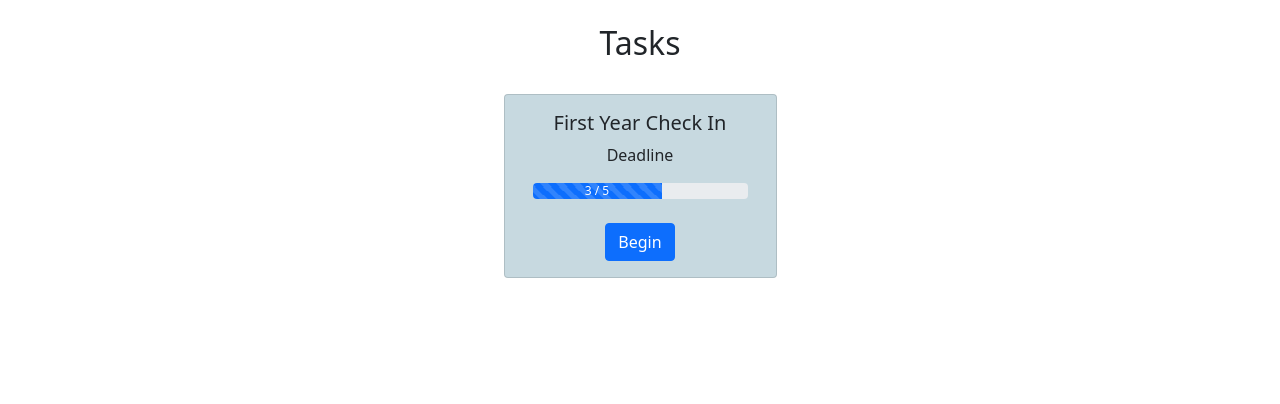
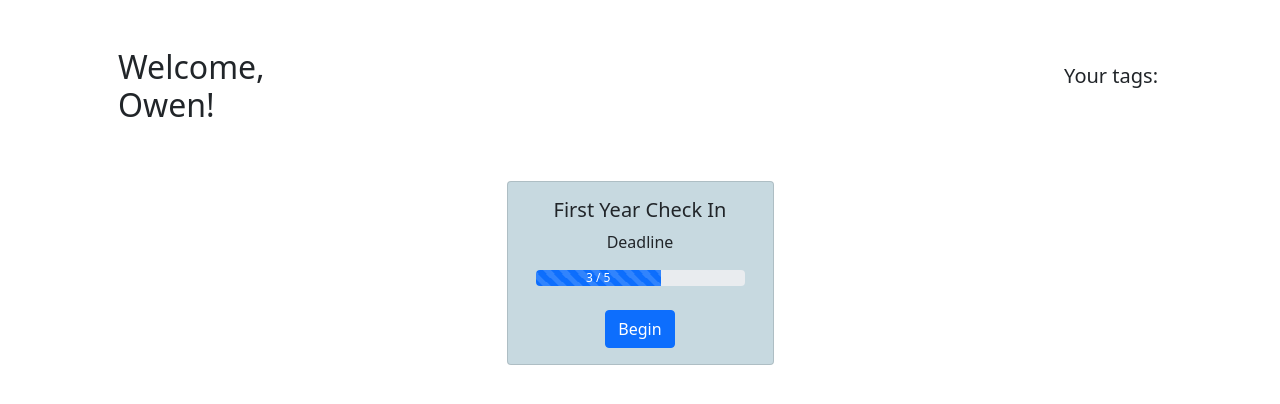
Before and after one commit to atakanerefe/International-Colby-Copy, a Flask app: page /task in a window 1280 px wide. Shown: the part 112-516 px from the top of the page. Run offline with Flask 3, Linux system fonts and the light colour scheme; a user stored in the database is signed in; data that the repository does not hold is empty.

Commit message:
setup for dynamic loading tags complete
code has been added to dynamically populate the list of tags for a student using the student DashboardTags.js file and updates to task.html and view.py

after this, I need to add sample tags to the database in order for something to populate

```diff
--- /dev/null
+++ b/website/static/studentDashboardTags.js
@@ -0,0 +1,35 @@
+document.addEventListener("DOMContentLoaded", () => {
+    // Call the function when the page loads
+    const studentName = document.getElementById('tagsContainer').getAttribute('studentName');
+    fetchTagsForStudent(studentName); // or any student's name dynamically
+});
+
+// This function fetches the tags for a student
+function fetchTagsForStudent(studentName) {
+    console.log("we're in :D ")
+
+    fetch(`/get_tags_for_student?student=${studentName}`)
+        .then(response => response.json())
+        .then(data => {
+            const tags = data.tags;
+            console.log("tags: ", tags)
+
+            // Clear previous tags
+            const tagsContainer = document.getElementById('tagsContainer');
+            tagsContainer.innerHTML = '';
+
+            // Dynamically create and append the tags as <span> elements
+            tags.forEach(tag => {
+                const tagElement = document.createElement('span');
+                tagElement.classList.add('badge', tag.html_class, 'm-1');
+                tagElement.textContent = tag.name;
+
+                // Append the tag element to the container
+                tagsContainer.appendChild(tagElement);
+            });
+
+        })
+        .catch(error => {
+            console.error('Error fetching student progress:', error);
+        });
+}
--- a/website/templates/task.html
+++ b/website/templates/task.html
@@ -10,11 +10,35 @@
     {% include 'navbar.html' %}
 
     <content class="container row mx-auto mt-4">
-        <h5 class="text-center h2 pb-4">Tasks</h5>
+        <content class="container row mx-auto mt-4">
+            <!-- creating a tag label for student view that should be uneditable -->
+            <h5 class="col-lg-3 text-start h2 pb-4">Welcome, {{ student.name }}!</h5>
+            <!-- <div class="m-auto col-lg-3 text-center card" style="background: #C7D9E0;"> -->
+            <div class="col-lg-3 text-end card-body" id="label-tag">
+                <!-- Card title on the left -->
+                <h5 class="card-title mb-0">Your tags:</h5>
 
+                <!-- Tags piled to the right -->
+                <div class="d-flex gap-2 flex-wrap justify-content-end" id="tagsContainer" studentName="{{ student.name }}">
+                    <!-- Dynamically populated tags will go here -->
+                </div>
+
+                <!-- <div class="d-flex flex-wrap justify-content-end"> -->
+                <!-- <div id="tags-container", class="d-flex justify-content-end tags-container"> -->
+                    <!-- <span class="badge bg-success m-1">Co'26</span>
+                    <span class="badge bg-warning text-dark m-1">OPT</span>
+                    <span class="badge bg-primary m-1">Intern</span>
+                    <span class="badge bg-danger m-1">Visa</span>
+                    <span class="badge bg-secondary m-1">Research</span> -->
+                <!-- </div> -->
+            </div>
+            <!-- </div> -->
+        </content>
+
+        <content class="container row mx-auto mt-4">
             {% for task in tasks: %}
             <div class="m-auto col-lg-3 text-center card" style="background: #C7D9E0;">
-            <div class="card-body">
+                <div class="card-body" id="task-card">
                     <h5 class="card-title">{{ task.title }}</h5>
                     <p class="card-text">Deadline</p>
                     <div class="progress" role="progressbar" aria-label="Basic example" aria-valuenow="0" aria-valuemin="0" aria-valuemax="100">
@@ -26,5 +50,8 @@
             </div>
             {% endfor %}
         </content>
+    </content>
+
+    <script src="../static/studentDashboardTags.js"></script>
 
 </body>
--- a/website/views.py
+++ b/website/views.py
@@ -1,7 +1,7 @@
 from flask import Blueprint, jsonify, render_template, redirect, url_for
 from flask import request
 from website import db
-from .models import Progress, Subtask, User, Task, Step, user_task_association_table
+from .models import Progress, Subtask, User, Task, Step, Tag, user_task_association_table, user_tag_association_table
 from flask_login import login_required, current_user
 from datetime import datetime
 
@@ -23,8 +23,11 @@ def todo():
 @main_blueprint.route('/task')
 @login_required
 def task():
+    student = User.query.filter_by(email=current_user.email).first()
+    if not student:
+        return "Student not found", 404
     tasks = run_get_tasks_by_email(current_user.email)
-    return render_template('task.html', tasks=tasks)
+    return render_template('task.html', tasks=tasks, student=student)
 
 @main_blueprint.route('/subtask')
 @login_required
@@ -93,6 +96,24 @@ def get_students_by_task():
         })
 
     return jsonify({'students': students_data})
+
+@main_blueprint.route('/get_tags_for_student')
+def get_tags_for_student():
+    student_name = request.args.get('student')
+
+    # Fetch the student
+    student = User.query.filter_by(name=student_name).first()
+
+    if not student:
+        return jsonify({'error': 'Student not found'}), 404
+
+    # Fetch all users assigned to this task using the user_task_association_table
+    # students = User.query.join(user_task_association_table).join(Task).filter(Task.id == task.id).all()
+    tags = Tag.query.join(user_tag_association_table).join(User).filter(User.id == user.id).all()
+    serialized_tags = [{'name': tag.name, 'html_class': tag.html_class} for tag in tags]
+
+    return jsonify({'tags': serialized_tags})
+
 
 @main_blueprint.route('/get_tasks_by_email')
 def get_tasks_by_email():
```
Lines whose indentation alone changed are shown as unchanged.
